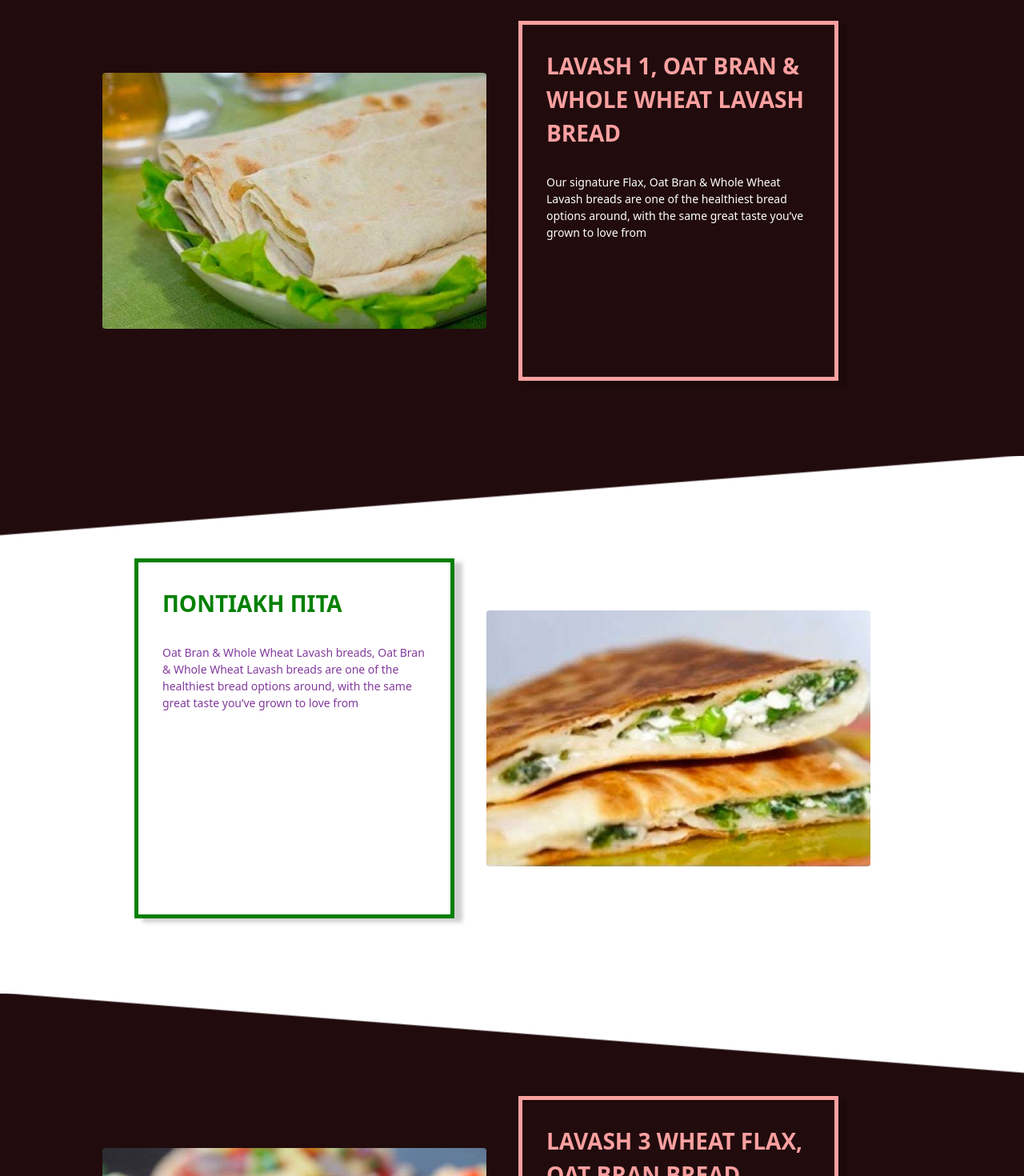
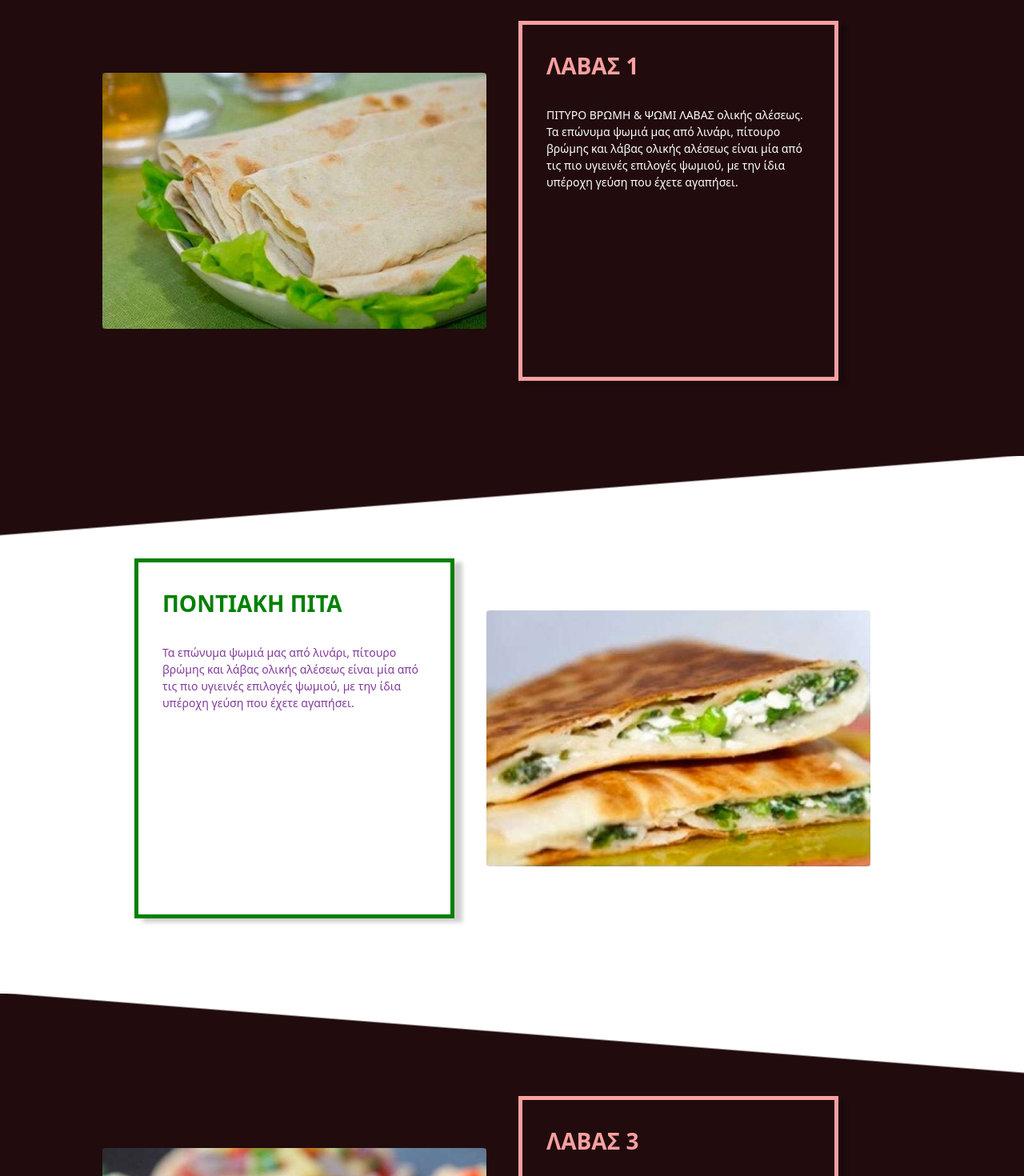
Before and after one commit to Xarontas/garni-lavash, a React (Vite) app: page / in a window 1280 px wide. Shown: the part 1220-2690 px from the top of the page at 80% size. Built offline with nearby package versions, Linux system fonts and the light colour scheme.

Commit message:
translate to russian

```diff
--- a/public/locales/en.json
+++ b/public/locales/en.json
@@ -31,5 +31,13 @@
     "tel":"Phone",
     "message":"Message",
     "submit":"Submit"
+},
+"section1":{
+    "title1":"LAVASH 1",
+    "txt1":"OAT BRAN & WHOLE WHEAT LAVASH BREAD. Our signature Flax, Oat Bran & Whole Wheat Lavash breads are one of the healthiest bread options around, with the same great taste you’ve grown to love.",
+    "title2":"PIE OF PONTOS",
+    "txt2":"Oat Bran & Whole Wheat Lavash breads, Oat Bran & Whole Wheat Lavash breads are one of the healthiest bread options around, with the same great taste you’ve grown to love.",
+    "title3":"LAVASH 3",
+    "txt3":"Oat Bran & Whole Wheat Lavash breads, Oat Bran & Whole Wheat Lavash breads are one of the healthiest bread options around, with the same great taste you’ve grown to love."
 }
 }
--- a/public/locales/gr.json
+++ b/public/locales/gr.json
@@ -33,5 +33,13 @@
     "tel":"Τηλέφωνο",
     "message":"Μήνυμα",
     "submit":"Αποστολή"
+},
+"section1":{
+    "title1":"ΛΑΒΑΣ 1",
+    "txt1":"ΠΙΤΥΡΟ ΒΡΩΜΗ & ΨΩΜΙ ΛΑΒΑΣ ολικής αλέσεως. Τα επώνυμα ψωμιά μας από λινάρι, πίτουρο βρώμης και λάβας ολικής αλέσεως είναι μία από τις πιο υγιεινές επιλογές ψωμιού, με την ίδια υπέροχη γεύση που έχετε αγαπήσει.",
+    "title2":"ΠΟΝΤΙΑΚΗ ΠΙΤΑ",
+    "txt2":"Τα επώνυμα ψωμιά μας από λινάρι, πίτουρο βρώμης και λάβας ολικής αλέσεως είναι μία από τις πιο υγιεινές επιλογές ψωμιού, με την ίδια υπέροχη γεύση που έχετε αγαπήσει.",
+    "title3":"ΛΑΒΑΣ 3",
+    "txt3":"Τα επώνυμα ψωμιά μας από λινάρι, πίτουρο βρώμης και λάβας ολικής αλέσεως είναι μία από τις πιο υγιεινές επιλογές ψωμιού, με την ίδια υπέροχη γεύση που έχετε αγαπήσει."
 }
 }
--- a/public/locales/ru.json
+++ b/public/locales/ru.json
@@ -31,5 +31,13 @@
     "tel":"Телефон",
     "message":"Сообщение",
     "submit":"Отправлять"
+},
+"section1":{
+    "title1":"ЛАВАШ 1",
+    "txt1":"ХЛЕБ С ОВСЯНЫМИ ОТРУБЯМИ И ЦЕЛЬНОЗЕРНОВЫМ ЛАВАШОМ. Наш фирменный хлеб из лаваша из льна, овсяных отрубей и цельнозерновой муки — один из самых полезных для здоровья вариантов хлеба, обладающий тем же великолепным вкусом, который вы полюбили.",
+    "title2":"ПОНТИЙСКИЙ ПИРОГ",
+    "txt2":"Наш фирменный хлеб из лаваша из льна, овсяных отрубей и цельнозерновой муки — один из самых полезных для здоровья вариантов хлеба, обладающий тем же великолепным вкусом, который вы полюбили..",
+    "title3":"ЛАВАШ 3",
+    "txt3":"ХЛЕБ С ОВСЯНЫМИ ОТРУБЯМИ И ЦЕЛЬНОЗЕРНОВЫМ ЛАВАШОМ. Наш фирменный хлеб из лаваша из льна, овсяных отрубей и цельнозерновой муки — один из самых полезных для здоровья вариантов хлеба, обладающий тем же великолепным вкусом, который вы полюбили."
 }
 }
--- a/src/Section1.tsx
+++ b/src/Section1.tsx
@@ -1,7 +1,9 @@
+import { useTranslation } from 'react-i18next';
 import Col from 'react-bootstrap/esm/Col';
 import Row from 'react-bootstrap/esm/Row';
 
 export default function Section1() {
+    const { t } = useTranslation();
     return (
         <>
             <div>
@@ -15,8 +17,8 @@ export default function Section1() {
                     <Col lg={6}>
                         <div className="cardboard">
                             <div className="card1" style={{ border: "5px solid #fba0a0" }}>
-                                <div className="cardTitle" style={{ color: '#fba0a0' }}>LAVASH 1, OAT BRAN & WHOLE WHEAT LAVASH BREAD</div>
-                                <div className="cardTxt">Our signature Flax, Oat Bran & Whole Wheat Lavash breads are one of the healthiest bread options around, with the same great taste you’ve grown to love from</div>
+                                <div className="cardTitle" style={{ color: '#fba0a0' }}>{t('section1.title1')}</div>
+                                <div className="cardTxt">{t('section1.txt1')}</div>
                             </div>
                         </div>
                     </Col>
@@ -26,8 +28,8 @@ export default function Section1() {
                     <Col lg={6} className="ord">
                         <div className="cardboard">
                             <div className="card1" style={{ border: "5px solid green" }}>
-                                <div className="cardTitle" style={{ color: 'green' }}>ΠΟΝΤΙΑΚΗ ΠΙΤΑ</div>
-                                <div className="cardTxt">Oat Bran & Whole Wheat Lavash breads, Oat Bran & Whole Wheat Lavash breads are one of the healthiest bread options around, with the same great taste you’ve grown to love from</div>
+                                <div className="cardTitle" style={{ color: 'green' }}>{t('section1.title2')}</div>
+                                <div className="cardTxt">{t('section1.txt2')}</div>
                             </div>
                         </div>
                     </Col>
@@ -47,8 +49,8 @@ export default function Section1() {
                     <Col lg={6}>
                         <div className="cardboard">
                             <div className="card1" style={{ border: "5px solid #fba0a0" }}>
-                                <div className="cardTitle" style={{ color: '#fba0a0' }}>LAVASH 3 WHEAT FLAX, OAT BRAN BREAD</div>
-                                <div className="cardTxt">Same great taste you’ve grown Our signature Flax, Oat Bran & Whole Wheat Lavash breads are one of the healthiest bread options around, with the  to love from</div>
+                                <div className="cardTitle" style={{ color: '#fba0a0' }}>{t('section1.title3')}</div>
+                                <div className="cardTxt">{t('section1.txt3')}</div>
                             </div>
                         </div>
                     </Col>
--- a/src/TopNavbar.tsx
+++ b/src/TopNavbar.tsx
@@ -45,9 +45,9 @@ export default function TopNavbar() {
                                 <Dropdown.Toggle split variant="outline-light" id="dropdown-split-basic" />
 
                                 <Dropdown.Menu>
-                                    <Dropdown.Item href="#/action-1" onClick={() => changeLanguage('gr')}>Greek2</Dropdown.Item>
-                                    <Dropdown.Item href="#/action-2" onClick={() => changeLanguage('en')}>English</Dropdown.Item>
-                                    <Dropdown.Item href="#/action-3" onClick={() => changeLanguage('ru')}>Pусский</Dropdown.Item>
+                                    <Dropdown.Item href="#/gr" onClick={() => changeLanguage('gr')}>Greek </Dropdown.Item>
+                                    <Dropdown.Item href="#/en" onClick={() => changeLanguage('en')}>English</Dropdown.Item>
+                                    <Dropdown.Item href="#/ru" onClick={() => changeLanguage('ru')}>Pусский</Dropdown.Item>
                                 </Dropdown.Menu>
                             </Dropdown>
                         </Nav>
```
